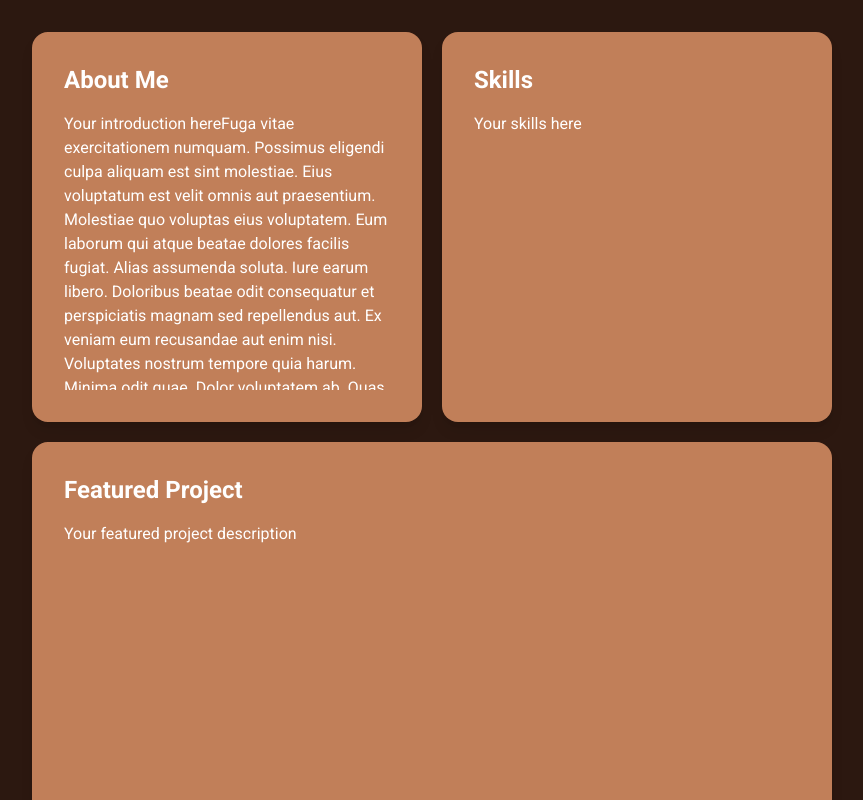
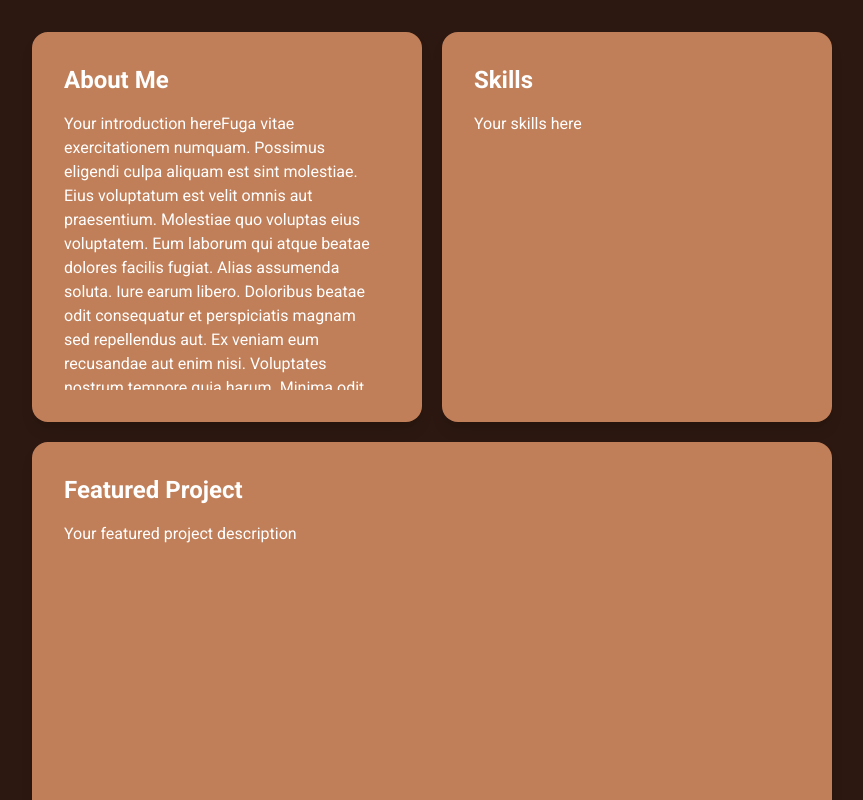
Before and after one commit to kkayam/portfolio, a Next.js app: page / in a window 1280 px wide. Shown: the top 800 px of the page, without its empty margins (208-1071 px from the left). Built offline with nearby package versions, Linux system fonts and the light colour scheme.

Commit message:
better scrollbar

```diff
--- a/components/PortfolioBox.js
+++ b/components/PortfolioBox.js
@@ -25,8 +25,8 @@ export default function PortfolioBox({
     `}>
       <div className="h-full p-8">
         {title && <h2 className="text-2xl font-bold mb-4 text-white">{title}</h2>}
-        <div className="h-[calc(100%-1rem-32px)] overflow-auto">
-          <div className="text-base space-y-4">
+        <div className="h-[calc(100%-1rem-32px)] overflow-auto scrollbar-thin scrollbar-track-[#00000020] scrollbar-thumb-[#ffffff40] hover:scrollbar-thumb-[#ffffff60]">
+          <div className="text-base space-y-4 pr-2">
             {children}
           </div>
         </div>
--- a/package.json
+++ b/package.json
@@ -18,6 +18,7 @@
     "@tailwindcss/typography": "^0.5.15",
     "autoprefixer": "^10.4.20",
     "postcss": "^8.4.49",
+    "tailwind-scrollbar": "^3.1.0",
     "tailwindcss": "^3.4.17"
   }
 }
--- a/tailwind.config.js
+++ b/tailwind.config.js
@@ -14,5 +14,6 @@ module.exports = {
   },
   plugins: [
     require('@tailwindcss/typography'),
+    require('tailwind-scrollbar')({ nocompatible: true }),
   ],
 }
```
Also changed, not shown: 1 other file (tests, documents, lock files or other folders).
